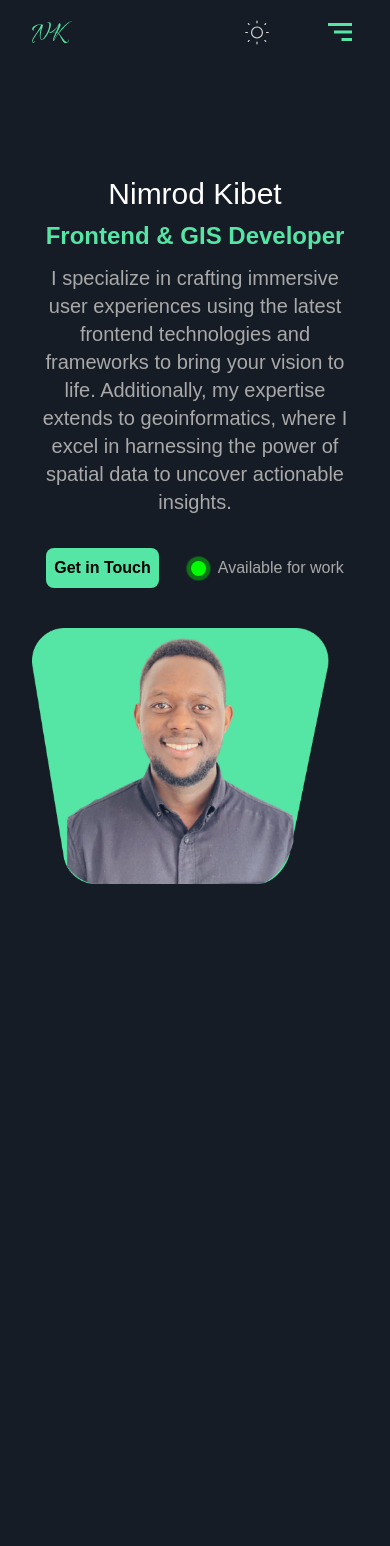
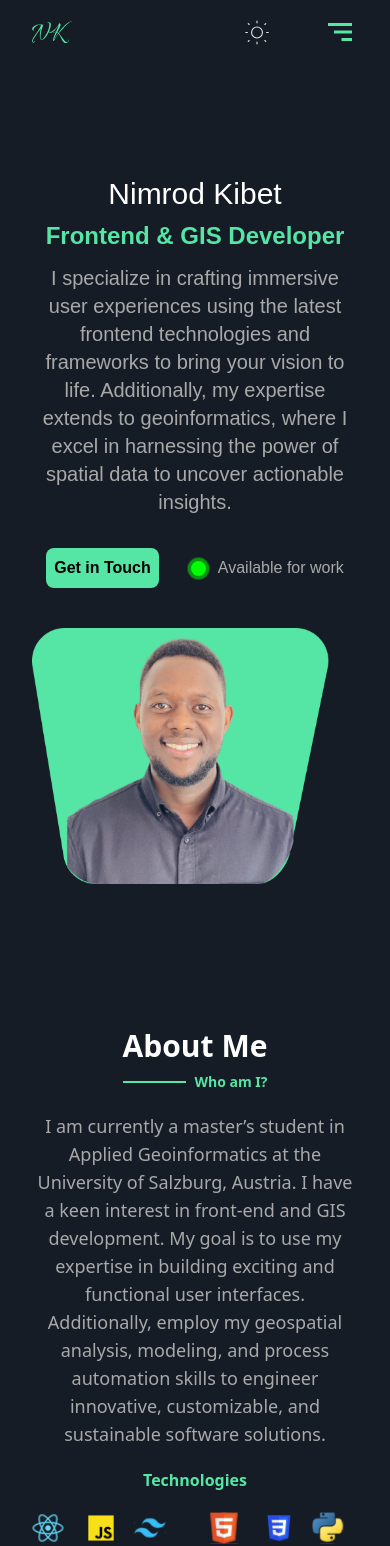
Before and after one commit to Nimrod2022/portfolio-mandela, a React (Vite) app: page / in a window 390 px wide. Shown: the top 1546 px of the page. Built offline with nearby package versions, Linux system fonts and the light colour scheme; a web font is replaced by a local one.

Commit message:
mobile about

```diff
--- a/src/components/Home/Dummy.jsx
+++ b/src/components/Home/Dummy.jsx
@@ -6,9 +6,9 @@ const Dummy = ({ darkMode }) => {
     <>
       <div id="/about" className={darkMode ? "dark" : ""}>
         <div className="dark:bg-[#151C25] bg-[#F0F0F4] ">
-          <div className="container mx-auto md:w-[80%]">
+          <div className="container px-8 md:mx-auto md:w-[80%]">
             <div className="flex justify-center flex-col md:flex-row  items-center gap-10 md:gap-20 ">
-              <div className="w-full h-[555px] md:w-[100%]">
+              <div className="w-full md:pt-0 pt-10 md:h-[555px] md:w-[100%]">
                 <img
                   src={darkMode ? darkModeProfileAbout : lightModeProfileAbout}
                   alt="about-profile"
@@ -17,8 +17,8 @@ const Dummy = ({ darkMode }) => {
               </div>
 
               <div className="h-[555px]">
-                <div className="container mx-auto">
-                  <div className="max-w-fit">
+                <div className="container mx-auto flex justify-center md:justify-start">
+                  <div className="max-w-fit ">
                     <h1 className="text-3xl pt-10 md:pt-0 text-center md:text-start font-extrabold text-[#000000] dark:text-white">
                       About Me
                     </h1>
@@ -31,8 +31,7 @@ const Dummy = ({ darkMode }) => {
                   </div>
                 </div>
 
-
-                <p className=" text-lg pt-5 text-[#686565] dark:text-[#A9A9A9] md:text-start">
+                <p className=" text-lg pt-5 text-[#686565] dark:text-[#A9A9A9] text-center md:text-start">
                   I am currently a master’s student in Applied Geoinformatics at
                   the University of Salzburg, Austria. I have a keen interest in
                   front-end and GIS development. My goal is to use my expertise
@@ -42,9 +41,11 @@ const Dummy = ({ darkMode }) => {
                   customizable, and sustainable software solutions.
                 </p>
 
-                <h3 className="text-[#26313F] md:my-5 font-semibold dark:text-[#55E5A4]">Technologies</h3>
+                <h3 className="text-[#26313F] text-center md:text-start my-5  font-semibold dark:text-[#55E5A4]">
+                  Technologies
+                </h3>
 
-                <div className="flex md:pb-7  md:gap-8">
+                <div className="flex pb-7 gap-5  md:gap-8">
                   <div>
                     <img
                       src="/assets/react.svg"
```
